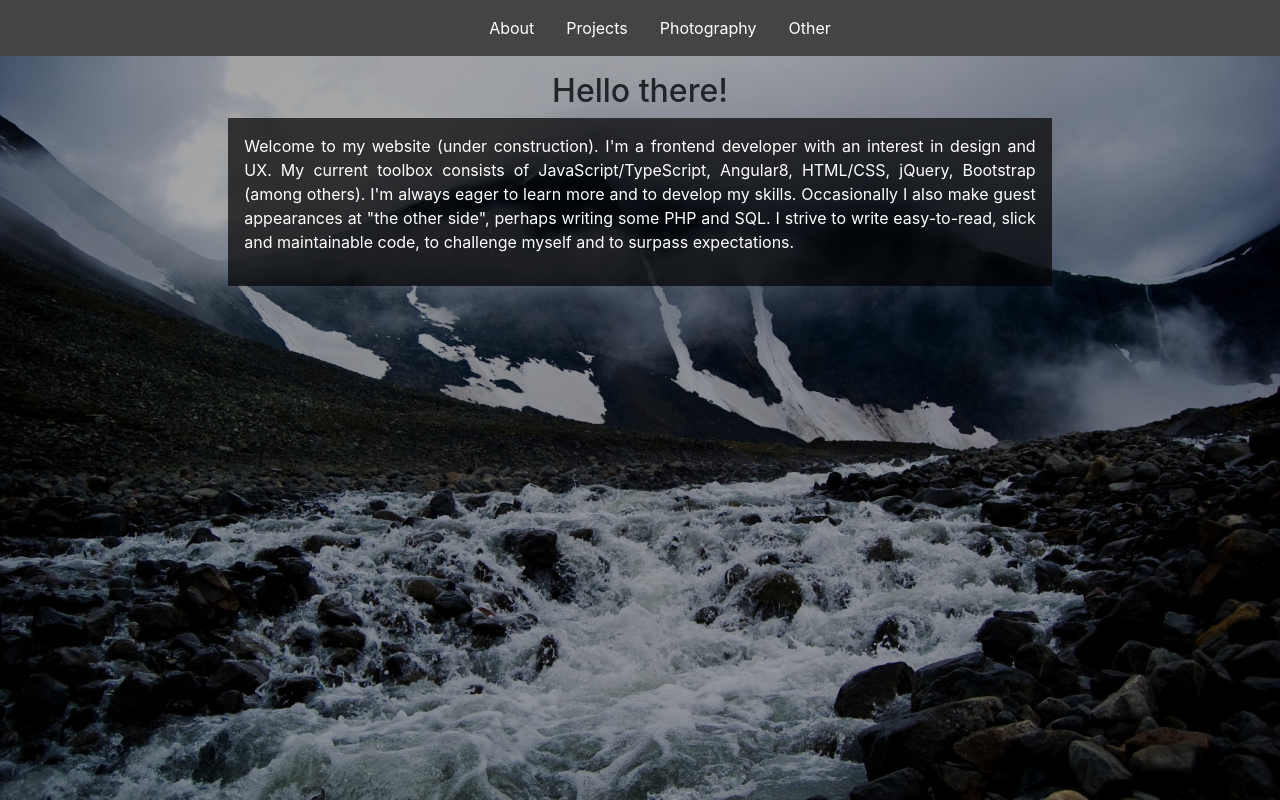
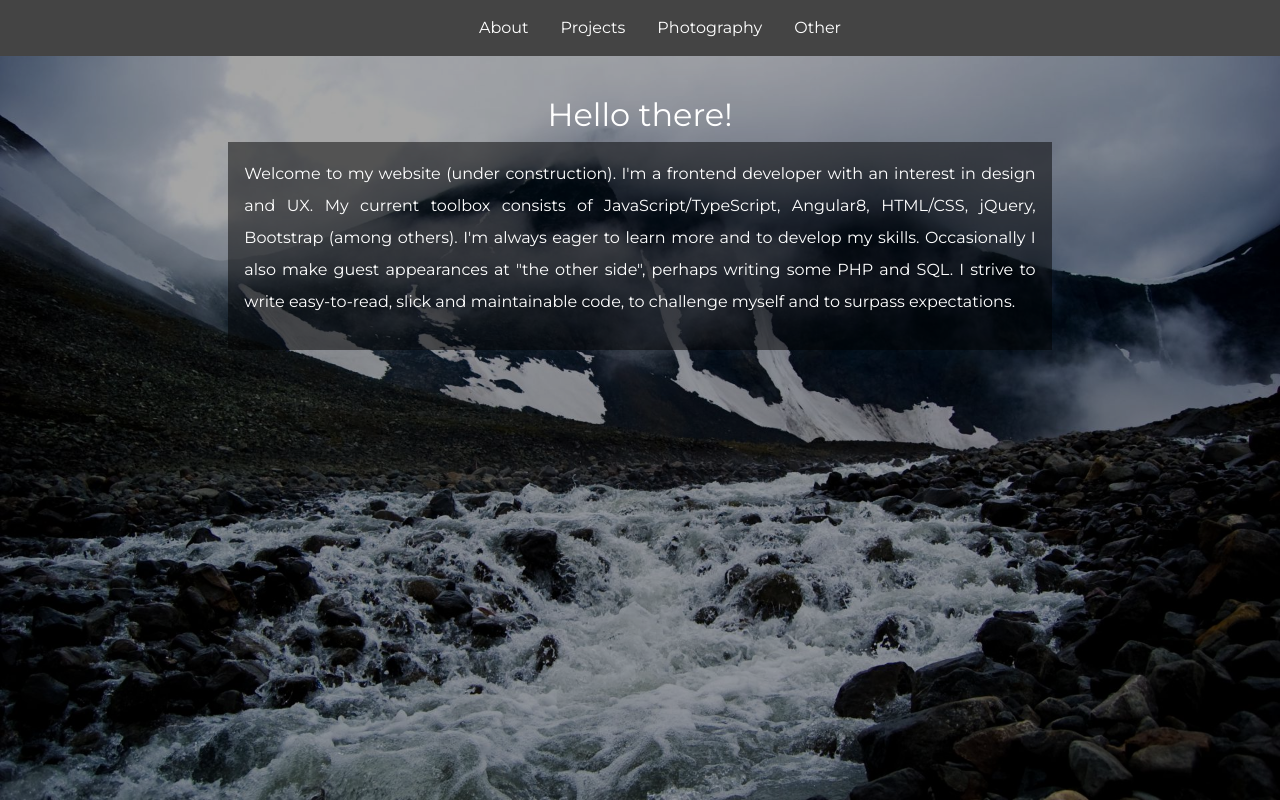
Before and after one commit to ledzappa/ledzappa.github.io, a React (Create React App) app: page / in a window 1280 px wide. Built offline with nearby package versions, Linux system fonts and the light colour scheme.

Commit message:
changed css import order

```diff
--- a/src/components/app/App.js
+++ b/src/components/app/App.js
@@ -7,7 +7,9 @@ function App() {
   return (
     <div className="App">
       <Menu />
-      <About />
+      <div class="pt-4">
+        <About />
+      </div>
     </div>
   );
 }
--- a/src/index.css
+++ b/src/index.css
@@ -1,15 +1,26 @@
+html {
+  height: 100%;
+  width: 100%;
+  margin: 0;
+  padding: 0;
+  overflow-x: hidden;
+}
+
+p {
+  line-height: 2rem;
+}
+
 body {
-  background-image: url("backen.jpg");
+  color: #fff;
+  background-image: url('backen.jpg');
   background-size: cover;
   background-repeat: no-repeat;
   background-attachment: local;
   background-position: left top;
-  height: auto;
-  min-height: 100vh;
   margin: 0;
-  font-family: "Montserrat", -apple-system, BlinkMacSystemFont, "Segoe UI", "Roboto", "Oxygen",
-    "Ubuntu", "Cantarell", "Fira Sans", "Droid Sans", "Helvetica Neue",
-    sans-serif;
+  font-family: 'Montserrat', -apple-system, BlinkMacSystemFont, 'Segoe UI',
+    'Roboto', 'Oxygen', 'Ubuntu', 'Cantarell', 'Fira Sans', 'Droid Sans',
+    'Helvetica Neue', sans-serif;
   -webkit-font-smoothing: antialiased;
   -moz-osx-font-smoothing: grayscale;
 }
@@ -17,17 +28,17 @@ body {
 body.bg-overlay::after {
   content: '';
   display: block;
-  position: absolute;
+  position: fixed;
   top: 0;
   left: 0;
   z-index: -1;
   height: 100%;
   width: 100%;
-  background: rgba(0,0,0,.35);
+  background: rgba(0, 0, 0, 0.35);
 }
 
 .content-bg-dark {
   padding: 1rem;
-  background-color: rgba(0,0,0,0.7);
+  background-color: rgba(0, 0, 0, 0.5);
   color: #fff;
 }
--- a/src/index.js
+++ b/src/index.js
@@ -1,9 +1,9 @@
 import React from 'react';
 import ReactDOM from 'react-dom';
-import './index.css';
 import App from './components/app/App';
 import * as serviceWorker from './serviceWorker';
 import 'bootstrap/dist/css/bootstrap.min.css';
+import './index.css';
 import 'animate.css';
 
 ReactDOM.render(<App />, document.getElementById('root'));
```
